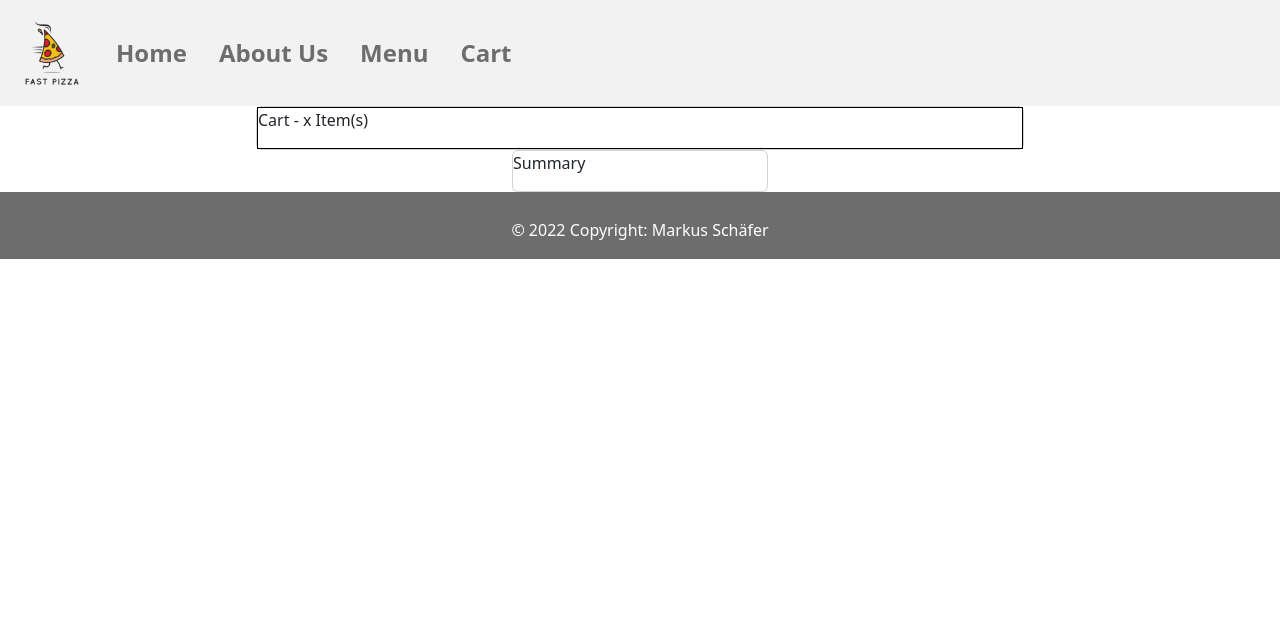
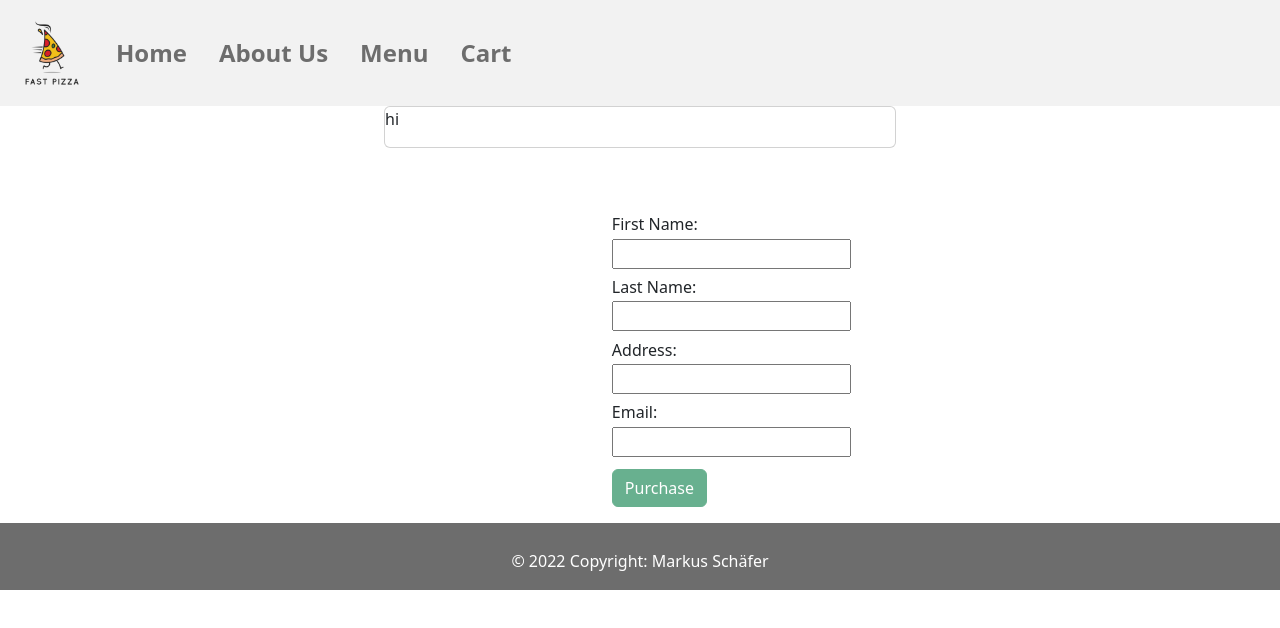
Before and after one commit to Keltroz/FE17-CR3-MarkusSchaefer, an Angular app: page /cart in a window 1280 px wide. Shown: the top 628 px of the page. Built offline with nearby package versions, Linux system fonts and the light colour scheme; a web font is replaced by a local one.

Commit message:
created form, created order function from details

```diff
--- a/src/app/app.module.ts
+++ b/src/app/app.module.ts
@@ -1,6 +1,5 @@
 import { NgModule } from '@angular/core';
 import { BrowserModule } from '@angular/platform-browser';
-
 import { AppRoutingModule } from './app-routing.module';
 import { AppComponent } from './app.component';
 import { NavbarComponent } from './navbar/navbar.component';
@@ -10,6 +9,7 @@ import { MenuComponent } from './menu/menu.component';
 import { AboutComponent } from './about/about.component';
 import { DetailsComponent } from './details/details.component';
 import { CartComponent } from './cart/cart.component';
+import { ReactiveFormsModule } from '@angular/forms';
 
 @NgModule({
   declarations: [
@@ -24,7 +24,8 @@ import { CartComponent } from './cart/cart.component';
   ],
   imports: [
     BrowserModule,
-    AppRoutingModule
+    AppRoutingModule,
+    ReactiveFormsModule
   ],
   providers: [],
   bootstrap: [AppComponent]
--- a/src/app/cart.service.ts
+++ b/src/app/cart.service.ts
@@ -10,8 +10,8 @@ export class CartService {
 
   constructor() { }
 
-  addToCart(product: interfaceDishes) {
-    this.items.push(product);
+  addToCart(dish: interfaceDishes) {
+    this.items.push(dish);
   }
 
   getItems() {
--- a/src/app/cart/cart.component.css
+++ b/src/app/cart/cart.component.css
@@ -9,5 +9,36 @@
 }
 
 .test {
-    border: 1px solid black;
+    padding: 1%;
+    background-color: rgb(242, 242, 242);
 }
+
+/* .row {
+    width: 20%;
+} */
+
+.card {
+    width: 40%;
+    margin: 0 auto;
+}
+
+.form {
+    margin: 5% auto 0 auto;
+    width: 9.4%;
+}
+
+ul {
+    list-style-type: none;
+  }
+
+li {
+    margin: 7% 0%;
+}
+
+label {
+    margin-bottom: 3%;
+}
+
+#submitBtn {
+    margin-top: 7%;
+}
--- a/src/app/cart/cart.component.html
+++ b/src/app/cart/cart.component.html
@@ -1,25 +1,44 @@
-<div class="card card-order">
-  <div class="test">
-    <p>Cart - x Item(s)</p>
-  </div>
-  <div class="cart-item" *ngFor="let item of items">
-    <!-- <div class="card"> -->
-    <div class="row">
-      <div class="col">
-        {{ item.img }}
-      </div>
-      <div class="col">
-        {{ item.name }}
-        <br /><br />
-        {{ item.description }}
-      </div>
-      <div class="col">{{ item.price | currency: "EUR" }}</div>
+<div class="card">
+  <p>hi</p>
+  <div class="row" *ngFor="let item of items; index as i">
+    <div class="col-sm">
+      <img src="{{ item.img }}" alt="" width="100%" />
     </div>
-
-    <div class="row"></div>
-    <!-- </div>  -->
+    <div class="col-sm">
+      {{ item.name }}
+    </div>
+    <div class="col-sm">
+      {{ item.price | currency: "EUR" }}
+    </div>
+    <hr />
   </div>
 </div>
-<div class="card card-sum">
-  <p>Summary</p>
+
+<div class="form">
+  <!-- on click event on the form like (ngSubmit)="onSubmit()" or in the button like (click)="onSubmit()" -->
+  <form [formGroup]="profileForm" (ngSubmit)="onSubmit()">
+    <ul>
+      <li>
+        <label for="first-name">First Name: </label>
+        <input id="first-name" type="text" formControlName="firstName" />
+      </li>
+      <li>
+        <label for="last-name">Last Name: </label>
+        <input id="last-name" type="text" formControlName="lastName" />
+      </li>
+      <li>
+        <label for="address">Address: </label>
+        <input id="address" type="text" formControlName="address" />
+      </li>
+      <li>
+        <label for="email">Email: </label>
+        <input id="email" type="text" formControlName="email" />
+      </li>
+      <li>
+        <button class="btn btn-success" id="submitBtn" type="submit" [disabled]="!profileForm.valid">
+          Purchase
+        </button>
+      </li>
+    </ul>
+  </form>
 </div>
--- a/src/app/cart/cart.component.ts
+++ b/src/app/cart/cart.component.ts
@@ -2,6 +2,8 @@ import { Component, OnInit } from '@angular/core';
 import { CartService } from '../cart.service';
 import { interfaceDishes } from '../dishes/interface-dishes';
 import { dishes } from '../dishes/dishes';
+import { ActivatedRoute } from '@angular/router';
+import { FormControl, FormGroup, Validators } from '@angular/forms';
 
 @Component({
   selector: 'app-cart',
@@ -10,12 +12,25 @@ import { dishes } from '../dishes/dishes';
 })
 export class CartComponent implements OnInit {
 
+  profileForm = new FormGroup({
+    firstName: new FormControl('', Validators.required),
+    lastName: new FormControl('', Validators.required),
+    address: new FormControl('', Validators.required),
+    email: new FormControl('', [Validators.required, Validators.email]),
+});
+
   items: Array<interfaceDishes> = [];
-
+  // items: Array<interfaceDishes> = dishes;
   constructor(private cart: CartService) { }
 
   ngOnInit(): void {
     this.items = this.cart.getItems();
+    console.log(this.items);
   }
 
+  onSubmit() {
+    if(this.profileForm.valid) {
+      console.log(this.profileForm.value);
+    }
+  }
 }
--- a/src/app/details/details.component.html
+++ b/src/app/details/details.component.html
@@ -14,7 +14,7 @@
         {{ dish.description }}
       </p>
       <a class="btn btnBack btn-primary" routerLink="/menu">Back</a>
-      <a class="btn btnOrder btn-primary" (click)="addToCart()">Add to cart</a>
+      <a class="btn btnOrder btn-success" (click)="addToCart()">Add to cart</a>
     </div>
   </div>
 </div>
--- a/src/app/menu/menu.component.html
+++ b/src/app/menu/menu.component.html
@@ -15,11 +15,11 @@
         <hr />
         <p class="card-text">{{ dish.price | currency: "EUR" }}</p>
         <hr />
-        <ng-template [ngIf]="dish.available" [ngIfElse]="empty">
+        <ng-template [ngIf]="dish.available == true" [ngIfElse]="empty">
           <a class="btn btn-details btn-primary" routerLink="/details/{{ i }}"
             >Details</a
           >
-          <a class="btn btn-order btn-success">Order</a>
+          <a class="btn btn-order btn-success" (click)="addToCart()">Order</a>
         </ng-template>
       </div>
     </div>
--- a/src/app/menu/menu.component.ts
+++ b/src/app/menu/menu.component.ts
@@ -10,16 +10,22 @@ import { ActivatedRoute, Params } from '@angular/router';
   styleUrls: ['./menu.component.css'],
 })
 export class MenuComponent implements OnInit {
+  dishes: Array<interfaceDishes> = dishes;
+  dish: interfaceDishes = {} as interfaceDishes;
+  id: number = 0;
 
-  dishes: Array<interfaceDishes> = dishes;
+  constructor(private route: ActivatedRoute, private cart: CartService) {}
 
-  constructor(private route: ActivatedRoute, private cart: CartService) {
-    // console.log(this.dishes);
+  ngOnInit(): void {
+    // this.route.params.subscribe((params: Params) => {
+    //   this.id = +params['id'];
+    //   this.dish = dishes[this.id];
+    // });
   }
 
-  ngOnInit(): void {
-
+  addToCart() {
+    window.alert('Your product has been added to your cart.');
+    this.cart.addToCart(this.dish);
+    console.log(this.dish)
   }
-
-
 }
```
Also changed, not shown: src/app/details/details.component.ts (+6 -7 lines).
